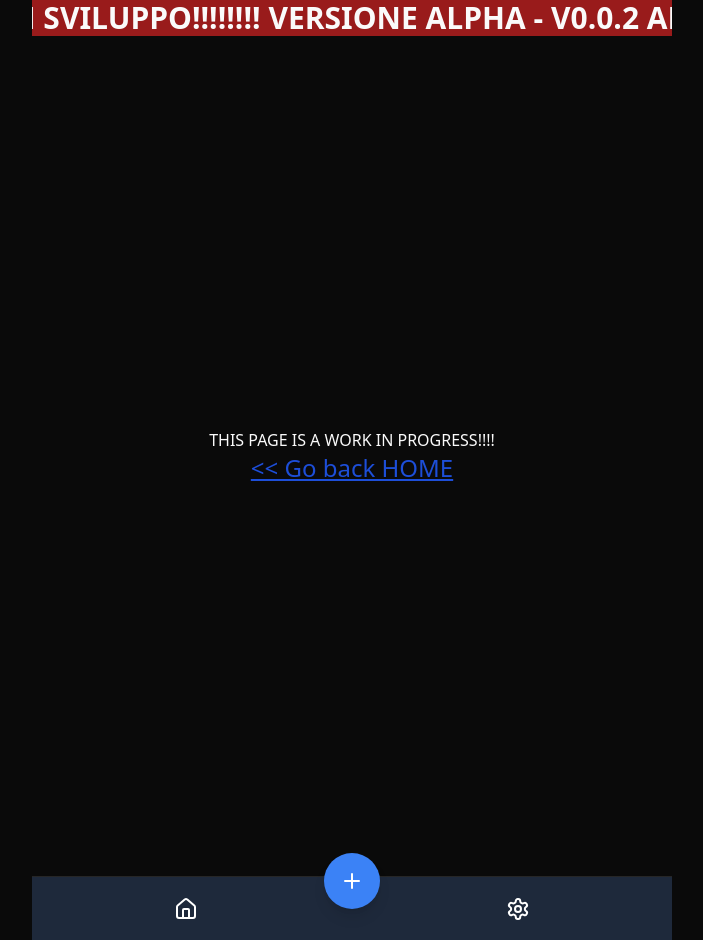
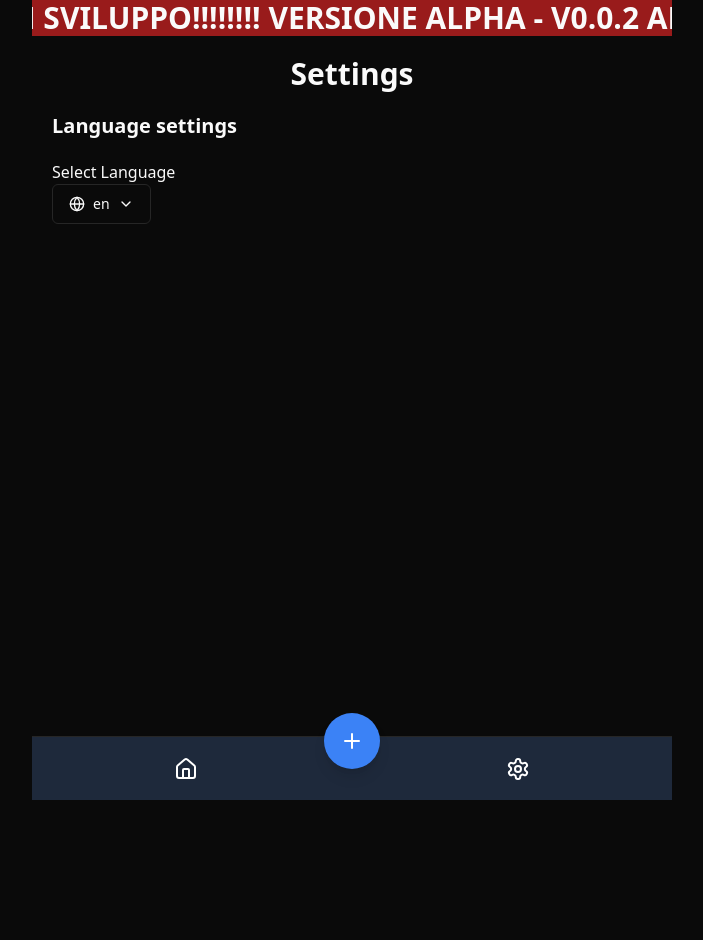
Before and after one commit to Andyrei/impro-generator, a Next.js app: page /en/settings in a window 1280 px wide. Shown: the whole page, without its empty margins (288-991 px from the left). After the commit the page ends 800 px from the top, so only its background shows below. Built offline with nearby package versions, Linux system fonts and the light colour scheme.

Commit message:
ADD: settting for lang switch and page change

```diff
--- a/src/app/[lang]/(pages)/settings/page.tsx
+++ b/src/app/[lang]/(pages)/settings/page.tsx
@@ -1,9 +1,17 @@
+import LanguageSelector from '@/components/custom-ui/LanguageSelector'
 import Link from 'next/link'
 import React from 'react'
 
 export default function page() {
-  return (<div className='mx-auto max-w-screen-sm min-h-[100dvh] flex flex-col items-center justify-center'>
-    <h1> THIS PAGE IS A WORK IN PROGRESS!!!!</h1>
-    <Link href={'/'} className='text-blue-700 text-2xl underline'> &lt;&lt; Go back HOME</Link>
+  return (<div>
+    <h1 className="text-3xl font-bold text-center">Settings</h1>
+    <div className=''>
+      <h2 className='text-xl font-bold my-5'>Language settings</h2>
+
+      <div className=''>
+        <p>Select Language </p>
+        <LanguageSelector />
+      </div>
+    </div>
 </div>)
 }
--- a/src/app/[lang]/page.tsx
+++ b/src/app/[lang]/page.tsx
@@ -1,6 +1,6 @@
 
-import ClientAction from '@/ui/ClientAction';
-import Navbar from '@/ui/Navbar';
+import ClientAction from '@/components/custom-ui/ClientAction';
+import Navbar from '@/components/custom-ui/Navbar';
 import { LocaleType } from './getDictionary';
 
 
@@ -13,22 +13,6 @@ type Props = {
 export default async function Home({params}: Props) {
 
   return (
-    <>
-    <div className="mx-auto max-w-screen-sm min-h-[100dvh] grid grid-rows-[auto_1fr_auto]">
-      <header className="bg-red-800 relative flex overflow-x-hidden">
-        <div className="animate-marquee text-3xl font-bold text-center whitespace-nowrap">
-          !!!! VERSIONE ALPHA - V0.0.2 ANCORA IN SVILUPPO !!!!
-        </div>
-        <div className="absolute top-0 animate-marquee2 text-3xl font-bold text-center whitespace-nowrap">
-          !!!! VERSIONE ALPHA - V0.0.2 ANCORA IN SVILUPPO !!!!
-        </div>
-      </header>
-
-      <main className="">
        <ClientAction />
-      </main>
-
-      <Navbar />
-    </div>
-  </>);
+  );
 }
--- a/src/context/LocaleContext.tsx
+++ b/src/context/LocaleContext.tsx
@@ -22,6 +22,7 @@ return (
 */
 
 import { getDictionary, LocaleType } from '@/app/[lang]/getDictionary'
+import { useRouter } from 'next/navigation'
 import React, { createContext, useContext, useState, useEffect } from 'react'
 
 interface LocaleContextType {
@@ -65,6 +66,8 @@ export const LocaleProvider: React.FC<LocaleProviderProps> = ({ children, initia
     const [dictionary, setDictionary] = useState<Record<string, any>>({})
     const [isLoading, setIsLoading] = useState(true)
 
+    const router = useRouter()
+
     useEffect(() => {
         const storedLocale = getStoredLocale()
         setLocale(storedLocale)
@@ -97,6 +100,11 @@ export const LocaleProvider: React.FC<LocaleProviderProps> = ({ children, initia
     const handleSetLocale = (newLocale: LocaleType) => {
         document.cookie = `locale=${newLocale}; path=/; max-age=31536000` // 1 year
         setLocale(newLocale)
+
+        // Update the URL path
+        const currentPath = window.location.pathname
+        const newPath = currentPath.replace(/^\/[^\/]+/, `/${newLocale}`)
+        router.push(newPath)
     }
 
     return (
```
